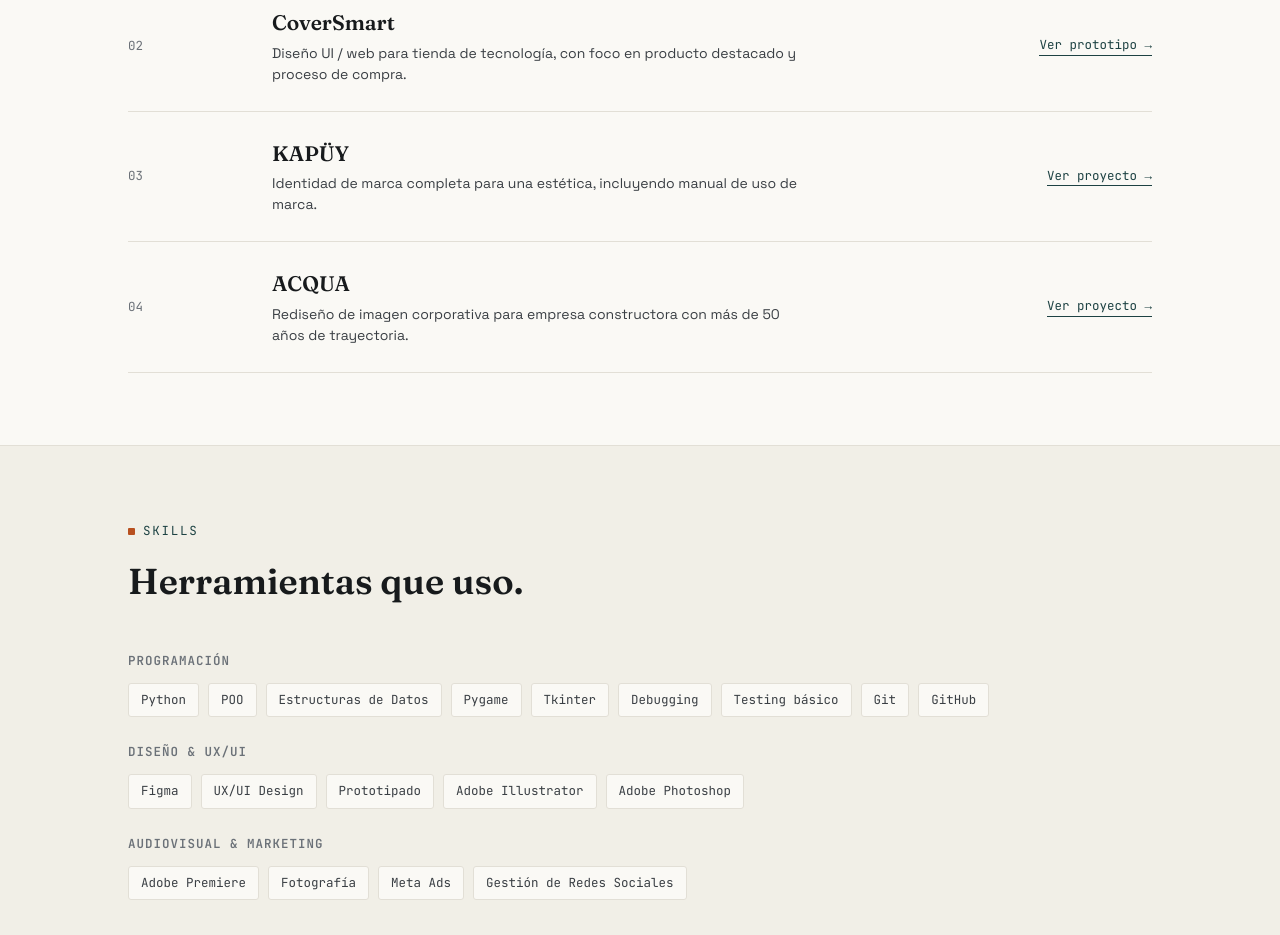
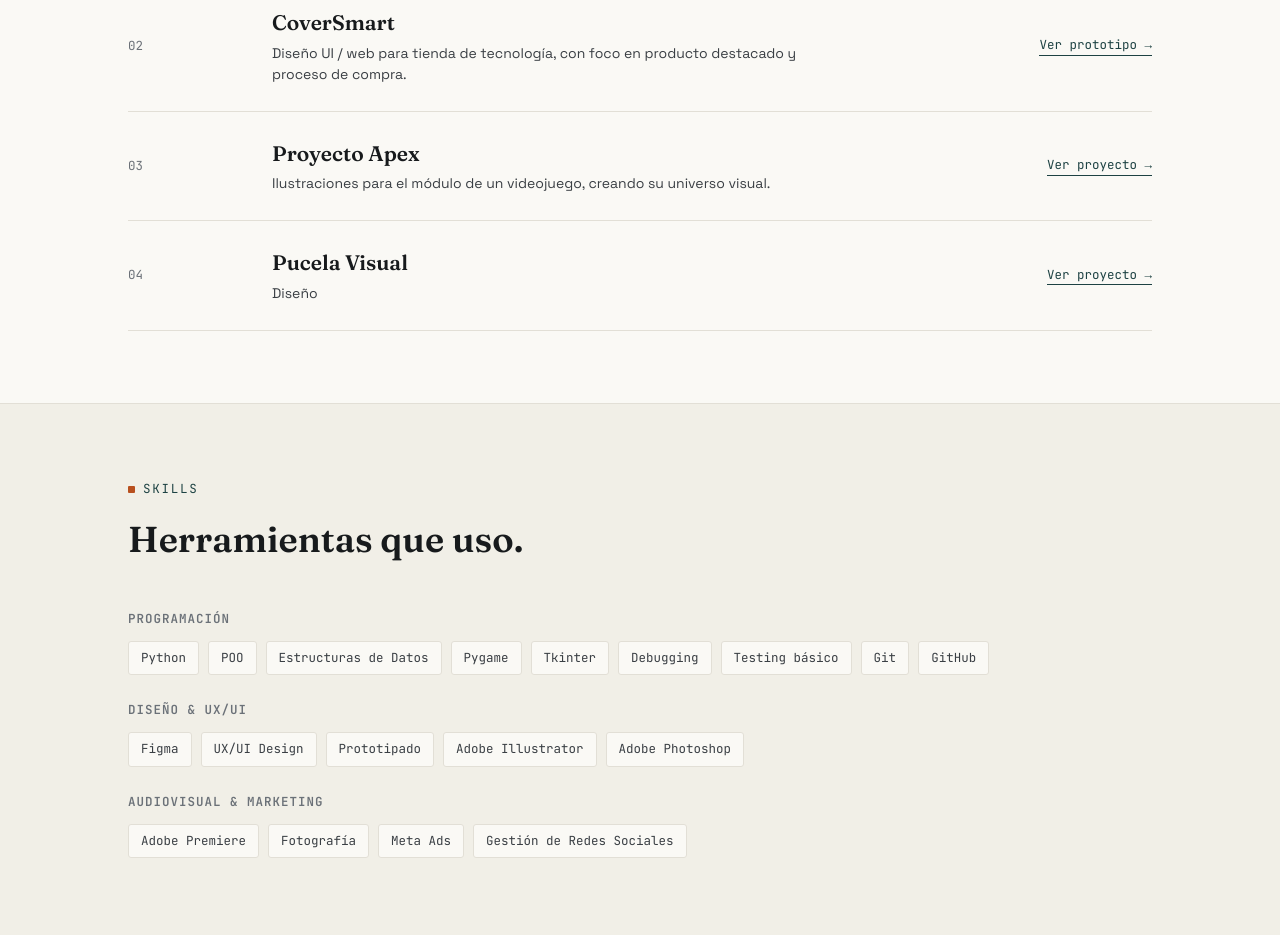
Before and after one commit to cesarpotin-png/cesarpotin-png.github.io, a plain HTML site: page index.html in a window 1280 px wide. Shown: the part 2360-3295 px from the top of the page. Drawn offline with Linux system fonts and the light colour scheme.

Commit message:
Update project titles and links in index.html

```diff
--- a/index.html
+++ b/index.html
@@ -368,19 +368,19 @@
       <div class="case">
         <span class="cnum">03</span>
         <div>
-          <h3>KAPÜY</h3>
-          <p data-i18n-es="Identidad de marca completa para una estética, incluyendo manual de uso de marca." data-i18n-en="Full brand identity for a beauty salon, including a brand usage manual.">Identidad de marca completa para una estética, incluyendo manual de uso de marca.</p>
+          <h3>Proyecto Apex</h3>
+          <p data-i18n-es="Ilustraciones para el módulo de un videojuego, creando su universo visual." data-i18n-en="Full brand identity for a beauty salon, including a brand usage manual.">Identidad de marca completa para una estética, incluyendo manual de uso de marca.</p>
         </div>
-        <a href="https://drive.google.com/file/d/1UBiV2MI5DvCh7vB8icXEJskXtPGcL5vw/view?usp=drive_link" target="_blank" rel="noopener"><span data-i18n-es="Ver proyecto →" data-i18n-en="View project →">Ver proyecto →</span></a>
+        <a href="https://www.behance.net/gallery/254736689/Apex-Project" target="_blank" rel="noopener"><span data-i18n-es="Ver proyecto →" data-i18n-en="View project →">Ver proyecto →</span></a>
       </div>
 
       <div class="case">
         <span class="cnum">04</span>
         <div>
-          <h3>ACQUA</h3>
-          <p data-i18n-es="Rediseño de imagen corporativa para empresa constructora con más de 50 años de trayectoria." data-i18n-en="Corporate identity redesign for a construction company with over 50 years in the industry.">Rediseño de imagen corporativa para empresa constructora con más de 50 años de trayectoria.</p>
+          <h3>Pucela Visual</h3>
+          <p data-i18n-es=Diseño de imagen de marca para una empresa de fotografía y vídeo." data-i18n-en="Corporate identity redesign for a construction company with over 50 years in the industry.">Rediseño de imagen corporativa para empresa constructora con más de 50 años de trayectoria.</p>
         </div>
-        <a href="https://drive.google.com/file/d/1j9NRplrGOE-QD8FZfl4FAhVCXAxT5FGg/view?usp=sharing" target="_blank" rel="noopener"><span data-i18n-es="Ver proyecto →" data-i18n-en="View project →">Ver proyecto →</span></a>
+        <a href="https://www.behance.net/gallery/256455667/Pucela-Visual" target="_blank" rel="noopener"><span data-i18n-es="Ver proyecto →" data-i18n-en="View project →">Ver proyecto →</span></a>
       </div>
     </div>
   </div>
```
